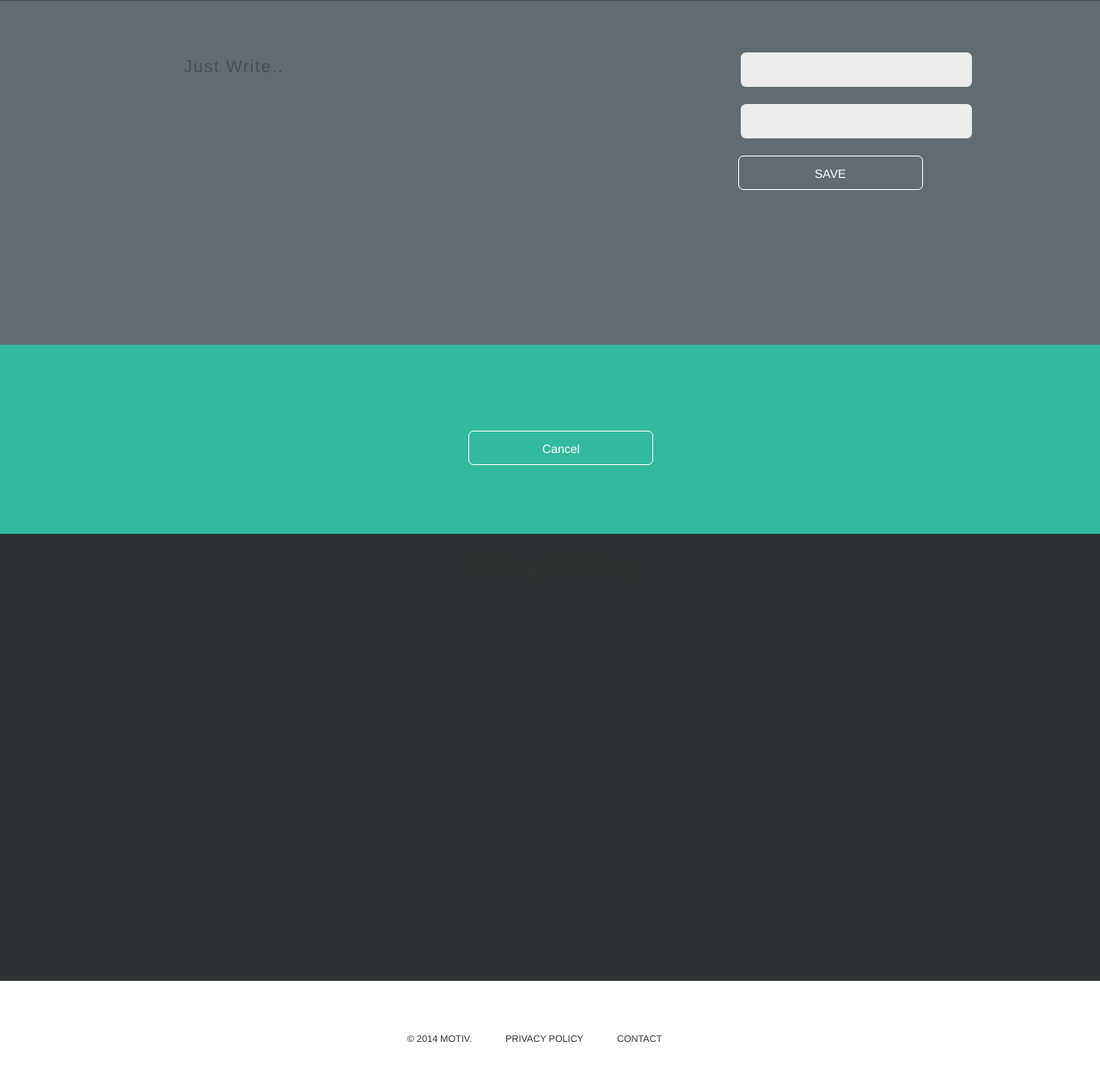
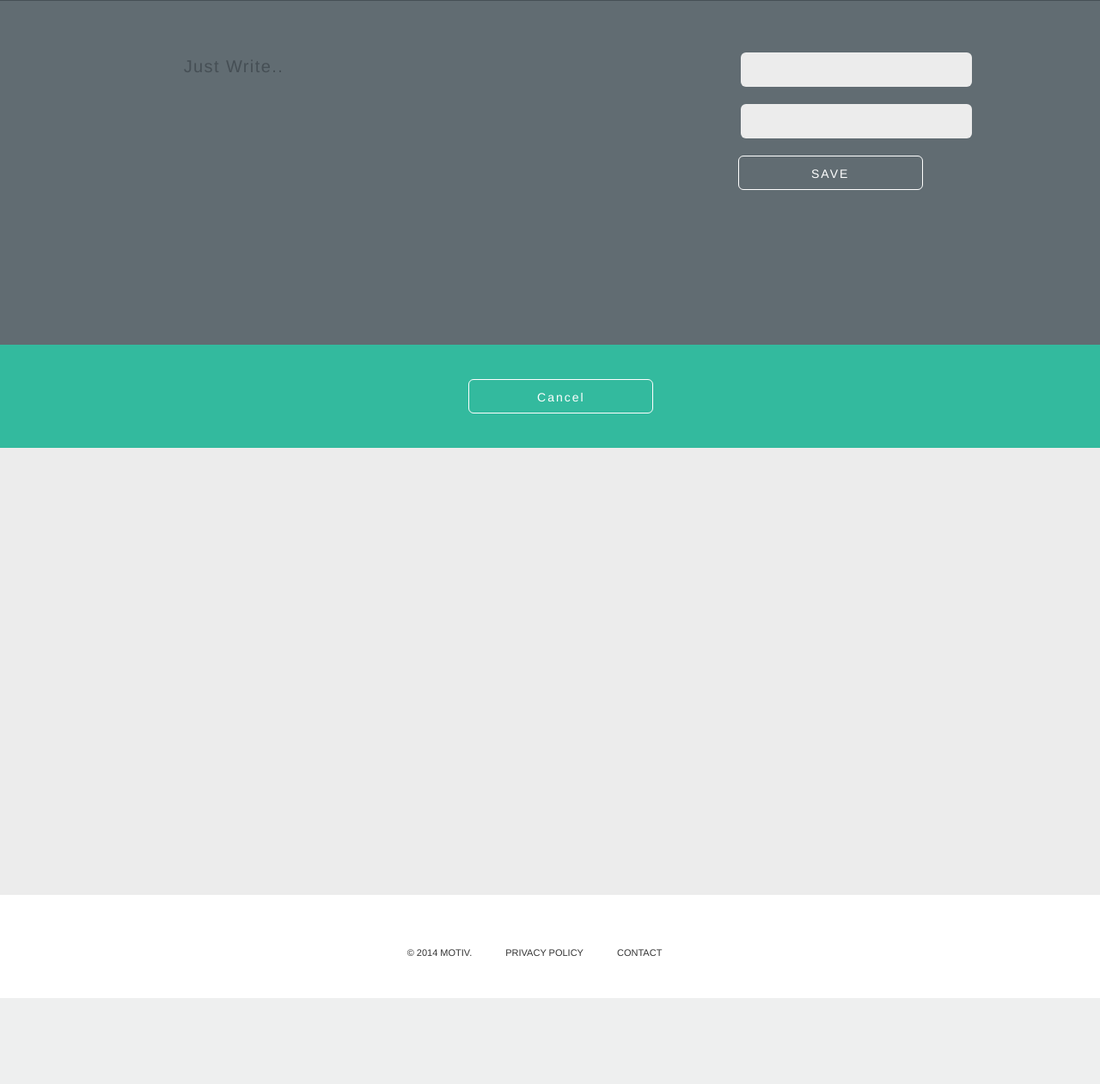
Before and after one commit to ebhemmanuel/PWA2, a PHP site: page /dashboard.html in a window 1280 px wide. Shown: the part 164-1425 px from the top of the page at 86% size. After the commit the page ends 1325 px from the top, so only its background shows below. Run offline with PHP 8.4, Linux system fonts and the light colour scheme.

Commit message:
Can't remember what I added now. Probably worked on the dashboard a bit. Going to sleep now.

```diff
--- a/dashboard.html
+++ b/dashboard.html
@@ -49,9 +49,9 @@
     </div>
     <div class="profiles contrainer-fluid"></div>
     <div class="history contrainer-fluid">
-      <div class="col-md-8 col-md-push-2 text-center">
+      <div class="col-md-8 col-md-push-2">
         <div id="projectlist">
-          <h2>History Listing</h2>
+          <h2></h2>
           <div class="projects"></div>
         </div>
       </div>
--- a/public/css/application.css
+++ b/public/css/application.css
@@ -274,7 +274,12 @@ html, body {
   background-size: contain;
 }
 
-/* line 13, ../../build/sass/views/_dashboard.scss */
+/* line 11, ../../build/sass/views/_dashboard.scss */
+input:focus, textarea:focus {
+  outline: none;
+}
+
+/* line 15, ../../build/sass/views/_dashboard.scss */
 #addCollapse {
   display: block;
   margin-top: 30px;
@@ -286,46 +291,46 @@ html, body {
   font-weight: 300;
   background: white;
 }
-/* line 23, ../../build/sass/views/_dashboard.scss */
+/* line 25, ../../build/sass/views/_dashboard.scss */
 #addCollapse a {
   color: #91cc8e;
 }
-/* line 26, ../../build/sass/views/_dashboard.scss */
+/* line 28, ../../build/sass/views/_dashboard.scss */
 #addCollapse:hover {
   background: #91cc8e;
 }
-/* line 28, ../../build/sass/views/_dashboard.scss */
+/* line 30, ../../build/sass/views/_dashboard.scss */
 #addCollapse:hover a {
   color: white;
   text-decoration: none;
 }
-/* line 32, ../../build/sass/views/_dashboard.scss */
+/* line 34, ../../build/sass/views/_dashboard.scss */
 #addCollapse:hover:active {
   background: #33ba9e;
   a-color: white;
 }
 
-/* line 41, ../../build/sass/views/_dashboard.scss */
+/* line 43, ../../build/sass/views/_dashboard.scss */
 ::-webkit-input-placeholder {
   color: #616c72;
 }
 
-/* line 45, ../../build/sass/views/_dashboard.scss */
+/* line 47, ../../build/sass/views/_dashboard.scss */
 .submit {
   margin-top: 20px;
   padding: 10px;
   width: 160px;
 }
 
-/* line 51, ../../build/sass/views/_dashboard.scss */
+/* line 53, ../../build/sass/views/_dashboard.scss */
 .add-entry {
   display: block;
-  padding-top: 100px;
+  padding-top: 40px;
   background: #33ba9e;
-  height: 220px;
+  height: 120px;
 }
 
-/* line 58, ../../build/sass/views/_dashboard.scss */
+/* line 60, ../../build/sass/views/_dashboard.scss */
 .subject {
   background: #464f55;
   height: 100px;
@@ -333,7 +338,7 @@ html, body {
   margin-left: -20px;
 }
 
-/* line 65, ../../build/sass/views/_dashboard.scss */
+/* line 67, ../../build/sass/views/_dashboard.scss */
 .subject-line {
   background: transparent;
   color: #33ba9e;
@@ -345,31 +350,36 @@ html, body {
   width: 400px;
 }
 
-/* line 76, ../../build/sass/views/_dashboard.scss */
+/* line 78, ../../build/sass/views/_dashboard.scss */
 .button {
+  -webkit-border-radius: 6px;
+  -moz-border-radius: 6px;
+  -ms-border-radius: 6px;
+  -o-border-radius: 6px;
+  border-radius: 6px;
+  width: 215px;
+  height: 40px;
+  border: 1px solid white;
   transition: background 0.2s ease, color 0.2s ease;
   background: transparent;
-  border-radius: 6px;
-  border: 1px solid white;
   color: white;
   margin-left: -3px;
-  width: 215px;
-  height: 40px;
+  letter-spacing: 2px;
   padding-top: 3px;
   text-align: center;
 }
-/* line 87, ../../build/sass/views/_dashboard.scss */
+/* line 90, ../../build/sass/views/_dashboard.scss */
 .button h5 {
   font-weight: 300;
 }
-/* line 90, ../../build/sass/views/_dashboard.scss */
+/* line 93, ../../build/sass/views/_dashboard.scss */
 .button:hover {
   text-decoration: none;
   background: white;
   color: #33ba9e;
 }
 
-/* line 98, ../../build/sass/views/_dashboard.scss */
+/* line 101, ../../build/sass/views/_dashboard.scss */
 .add-section {
   background: #616c72;
   font-size: 20px;
@@ -378,24 +388,20 @@ html, body {
   padding-top: 60px;
   margin-left: -20px;
 }
-/* line 106, ../../build/sass/views/_dashboard.scss */
+/* line 109, ../../build/sass/views/_dashboard.scss */
 .add-section -moz-focus-inner {
   border: 0;
   padding: 0;
 }
-/* line 111, ../../build/sass/views/_dashboard.scss */
-.add-section input:focus, .add-section textarea:focus {
-  outline: none;
-}
-/* line 115, ../../build/sass/views/_dashboard.scss */
+/* line 116, ../../build/sass/views/_dashboard.scss */
 .add-section ul li {
   list-style: none;
 }
-/* line 119, ../../build/sass/views/_dashboard.scss */
+/* line 120, ../../build/sass/views/_dashboard.scss */
 .add-section ::-webkit-input-placeholder {
   color: #464f55;
 }
-/* line 123, ../../build/sass/views/_dashboard.scss */
+/* line 124, ../../build/sass/views/_dashboard.scss */
 .add-section textarea {
   color: #ececec;
   background: transparent;
@@ -404,9 +410,9 @@ html, body {
   letter-spacing: .07em;
   font-weight: 300;
   width: 600px;
-  height: 350px;
+  height: 280px;
 }
-/* line 134, ../../build/sass/views/_dashboard.scss */
+/* line 135, ../../build/sass/views/_dashboard.scss */
 .add-section .submit {
   -webkit-border-radius: 6px;
   -moz-border-radius: 6px;
@@ -417,7 +423,7 @@ html, body {
   padding: 10px;
   width: 160px;
 }
-/* line 141, ../../build/sass/views/_dashboard.scss */
+/* line 142, ../../build/sass/views/_dashboard.scss */
 .add-section input {
   -webkit-border-radius: 6px;
   -moz-border-radius: 6px;
@@ -432,7 +438,7 @@ html, body {
   letter-spacing: 1px;
   margin-bottom: 20px;
 }
-/* line 152, ../../build/sass/views/_dashboard.scss */
+/* line 153, ../../build/sass/views/_dashboard.scss */
 .add-section .label {
   -webkit-border-radius: 6px 0px 0px 6px;
   -moz-border-radius: 6px 0px 0px 6px;
@@ -452,13 +458,13 @@ html, body {
   padding-right: 10px;
 }
 
-/* line 173, ../../build/sass/views/_dashboard.scss */
+/* line 174, ../../build/sass/views/_dashboard.scss */
 .history {
   height: 520px;
-  background: #303333;
+  background: #ececec;
   color: #333333;
 }
-/* line 177, ../../build/sass/views/_dashboard.scss */
+/* line 178, ../../build/sass/views/_dashboard.scss */
 .history h2 {
   font-weight: 300;
   letter-spacing: 1px;
```
Also changed, not shown: 3 other files.
